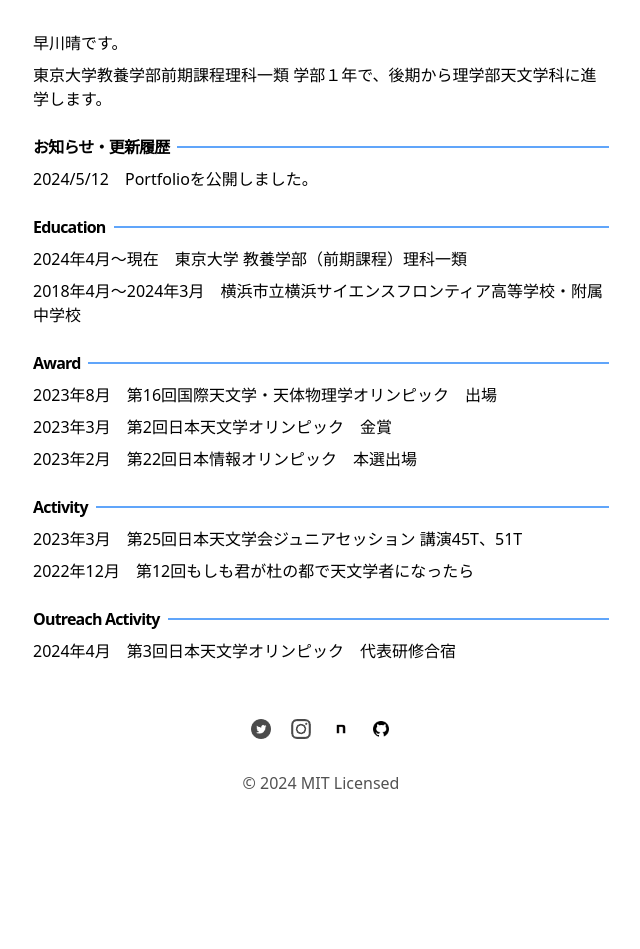
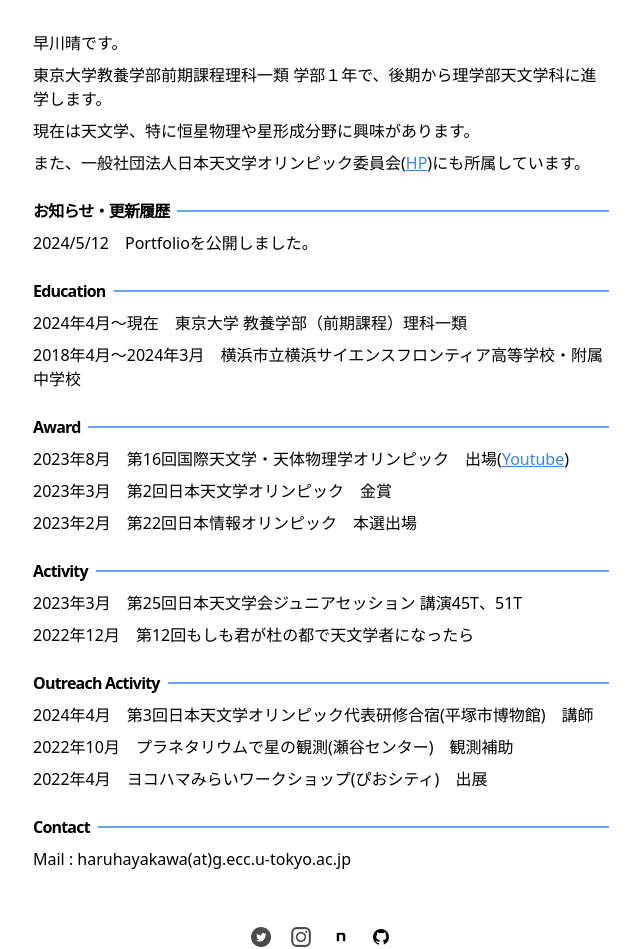
Before and after one commit to haru-astro/Portfolio, a Next.js app: page / in a window 1280 px wide. Shown: the part 447-1396 px from the top of the page, without its empty margins (319-959 px from the left). Before the commit the page ends 1306 px from the top, so only its background shows below. Built offline with nearby package versions, Linux system fonts and the light colour scheme.

Commit message:
Update sone files

```diff
--- a/app/blog/[slug]/page.tsx
+++ b/app/blog/[slug]/page.tsx
@@ -2,6 +2,7 @@ import { notFound } from 'next/navigation'
 import { CustomMDX } from '../../components/mdx'
 import { formatDate, getBlogPosts } from '../../blog/utils'
 import { baseUrl } from '../../sitemap'
+
 
 export async function generateStaticParams() {
   let posts = getBlogPosts()
--- a/app/layout.tsx
+++ b/app/layout.tsx
@@ -52,7 +52,7 @@ export default function RootLayout({
         GeistMono.variable
       )}
     >
-      <body className="antialiased max-w-xl mx-4 mt-8 lg:mx-auto">
+      <body className="antialiased max-w-xl mx-8 mt-8 lg:mx-auto">
         <main className="flex-auto min-w-0 mt-6 flex flex-col px-2 md:px-0">
           <Navbar />
           {children}
--- a/app/page.tsx
+++ b/app/page.tsx
@@ -4,12 +4,14 @@ import Image from 'next/image'
 export default function Page() {
   return (
     <section>
-      <Image src="/images/Milkyway.jpg" width={700} height={400} alt="Twitter" />
+      <Image src="/images/Milkyway.jpg" width={700} height={400} alt="Milkywayr" />
       <h1 className="my-8 text-2xl font-semibold">
-        Welcome to my portfolio
+        Welcome to my portfolio！
       </h1>
       <p className="mb-2 ">早川晴です。</p>
       <p className="mb-2 ">東京大学教養学部前期課程理科一類 学部１年で、後期から理学部天文学科に進学します。</p>
+      <p className="mb-2 ">現在は天文学、特に恒星物理や星形成分野に興味があります。</p>
+      <p className="mb-2 ">また、一般社団法人日本天文学オリンピック委員会(<a href="https://iaojapan.org/" target="_blank" rel="noopener noreferrer" className="text-blue-500 underline">HP</a>)にも所属しています。</p>
 
       <div className="my-6">
         <div className="mb-2 flex items-center">
@@ -35,7 +37,7 @@ export default function Page() {
         <h2 className="font-semibold tracking-tighter mr-2">{'Award'}</h2>
       <div className="flex-grow h-0.5 bg-blue-400"></div>
       </div>
-        <p className="mb-2">2023年8月　第16回国際天文学・天体物理学オリンピック　出場</p>
+        <p className="mb-2">2023年8月　第16回国際天文学・天体物理学オリンピック　出場(<a href="https://youtu.be/qBhWPSIasmU?t=7974" target="_blank" rel="noopener noreferrer" className="text-blue-500 underline">Youtube</a>)</p>
         <p className="mb-2">2023年3月　第2回日本天文学オリンピック　金賞</p>
         <p className="mb-2">2023年2月　第22回日本情報オリンピック　本選出場</p>
       </div>
@@ -54,7 +56,17 @@ export default function Page() {
         <h2 className="font-semibold tracking-tighter mr-2">{'Outreach Activity'}</h2>
       <div className="flex-grow h-0.5 bg-blue-400"></div>
       </div>
-        <p className="mb-2">2024年4月　第3回日本天文学オリンピック　代表研修合宿</p>
+        <p className="mb-2">2024年4月　第3回日本天文学オリンピック代表研修合宿(平塚市博物館)　講師</p>
+        <p className="mb-2">2022年10月　プラネタリウムで星の観測(瀬谷センター)　観測補助</p>
+        <p className="mb-2">2022年4月　ヨコハマみらいワークショップ(ぴおシティ)　出展</p>
+      </div>
+
+      <div className="my-6">
+      <div className="mb-2 flex items-center">
+        <h2 className="font-semibold tracking-tighter mr-2">{'Contact'}</h2>
+      <div className="flex-grow h-0.5 bg-blue-400"></div>
+      </div>
+        <p className="mb-2">Mail : haruhayakawa(at)g.ecc.u-tokyo.ac.jp</p>
       </div>
     </section>
 
--- a/app/publications/page.tsx
+++ b/app/publications/page.tsx
@@ -7,7 +7,7 @@ export default function Page() {
   return (
     <section>
       <h1 className="font-semibold text-2xl mb-8 tracking-tighter">Publications</h1>
-      <p>Coming soon</p>
+      <p>Coming soon...</p>
     </section>
   )
 }
```
Also changed, not shown: 1 other file (tests, documents, lock files or other folders).
